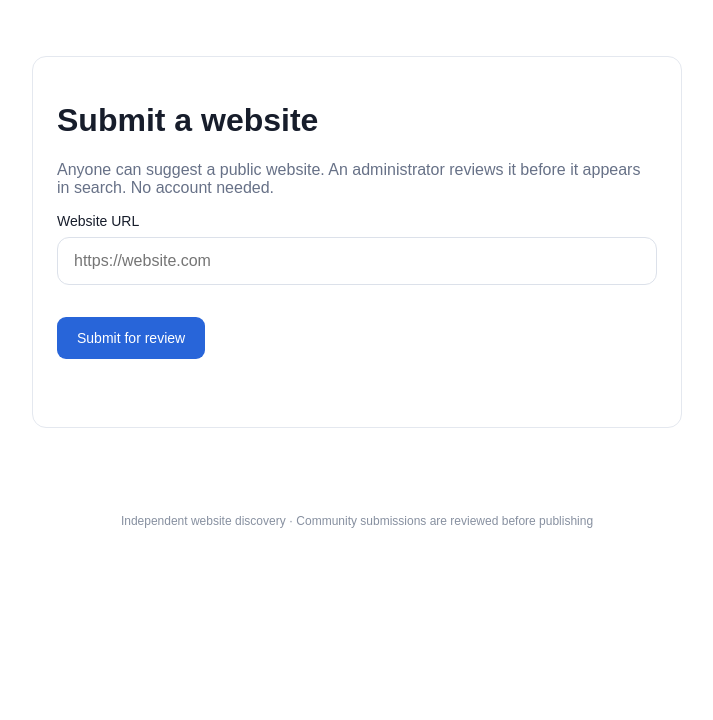
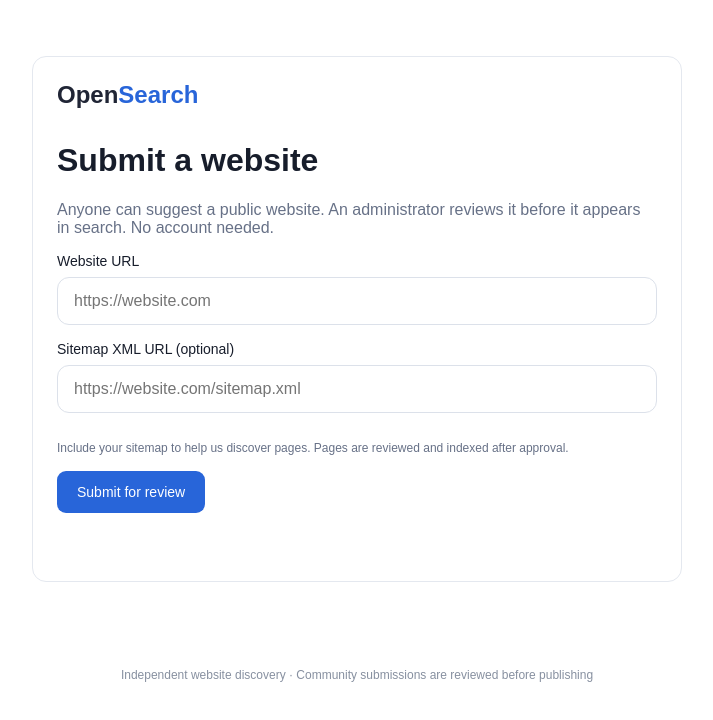
Before and after one commit to vishaalzala/opensearch, a Next.js app: page /submit in a window 1280 px wide. Shown: the top 720 px of the page, without its empty margins (283-996 px from the left). Built offline with nearby package versions, Linux system fonts and the light colour scheme; no server answers.

Commit message:
ui: add OpenSearch logo and sitemap URL submission field

```diff
--- a/app/submit/page.tsx
+++ b/app/submit/page.tsx
@@ -1,7 +1,7 @@
 'use client';
 import {useEffect,useState} from 'react';
 declare global {interface Window{turnstile?:{render:(element:string,options:{sitekey:string,callback:(token:string)=>void})=>void}}}
-export default function Submit(){const [url,setUrl]=useState(''),[token,setToken]=useState(''),[message,setMessage]=useState(''),[busy,setBusy]=useState(false);const sitekey=process.env.NEXT_PUBLIC_TURNSTILE_SITE_KEY;
+export default function Submit(){const [url,setUrl]=useState(''),[sitemapUrl,setSitemapUrl]=useState(''),[token,setToken]=useState(''),[message,setMessage]=useState(''),[busy,setBusy]=useState(false);const sitekey=process.env.NEXT_PUBLIC_TURNSTILE_SITE_KEY;
 useEffect(()=>{if(!sitekey)return;const script=document.createElement('script');script.src='https://challenges.cloudflare.com/turnstile/v0/api.js?render=explicit';script.async=true;script.onload=()=>window.turnstile?.render('#turnstile',{sitekey,callback:setToken});document.head.appendChild(script);return()=>{script.remove()}},[sitekey]);
-async function submit(e:React.FormEvent){e.preventDefault();setBusy(true);setMessage('');try{const r=await fetch('/api/submit',{method:'POST',headers:{'Content-Type':'application/json'},body:JSON.stringify({url,token})});const d=await r.json();setMessage(d.message||d.error||'Unknown response');if(r.ok)setUrl('')}catch{setMessage('Unable to reach server')}finally{setBusy(false)}}
-return <main><div className="panel"><h1>Submit a website</h1><p className="muted">Anyone can suggest a public website. An administrator reviews it before it appears in search. No account needed.</p><form onSubmit={submit}><label htmlFor="url">Website URL</label><input id="url" type="url" value={url} onChange={e=>setUrl(e.target.value)} required placeholder="https://website.com"/><div id="turnstile" style={{marginBottom:16}}/>{!sitekey&&<p className="muted">Submission verification must be configured before launch.</p>}<button disabled={busy||!token}>{busy?'Submitting...':'Submit for review'}</button></form><p role="status" className="status">{message}</p></div></main>}
+async function submit(e:React.FormEvent){e.preventDefault();setBusy(true);setMessage('');try{const r=await fetch('/api/submit',{method:'POST',headers:{'Content-Type':'application/json'},body:JSON.stringify({url,sitemapUrl,token})});const d=await r.json();setMessage(d.message||d.error||'Unknown response');if(r.ok){setUrl('');setSitemapUrl('')}}catch{setMessage('Unable to reach server')}finally{setBusy(false)}}
+return <main><div className="panel"><a href="/" aria-label="OpenSearch home" style={{display:"inline-block",marginBottom:12,textDecoration:"none"}}><span className="brand">Open<span>Search</span></span></a><h1>Submit a website</h1><p className="muted">Anyone can suggest a public website. An administrator reviews it before it appears in search. No account needed.</p><form onSubmit={submit}><label htmlFor="url">Website URL</label><input id="url" type="url" value={url} onChange={e=>setUrl(e.target.value)} required placeholder="https://website.com"/><label htmlFor="sitemap">Sitemap XML URL (optional)</label><input id="sitemap" type="url" value={sitemapUrl} onChange={e=>setSitemapUrl(e.target.value)} placeholder="https://website.com/sitemap.xml"/><p className="muted" style={{fontSize:12}}>Include your sitemap to help us discover pages. Pages are reviewed and indexed after approval.</p><div id="turnstile" style={{marginBottom:16}}/>{!sitekey&&<p className="muted">Submission verification must be configured before launch.</p>}<button disabled={busy||!token}>{busy?'Submitting...':'Submit for review'}</button></form><p role="status" className="status">{message}</p></div></main>}
```
